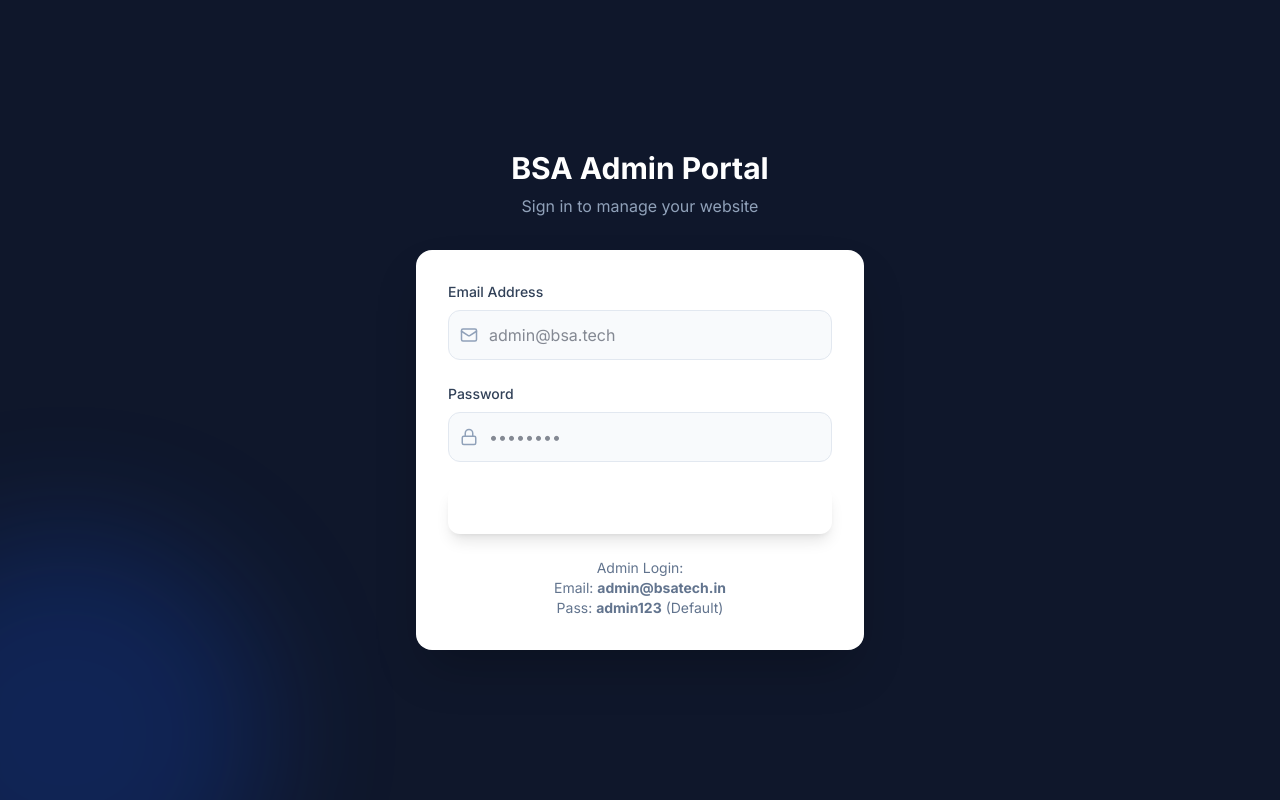
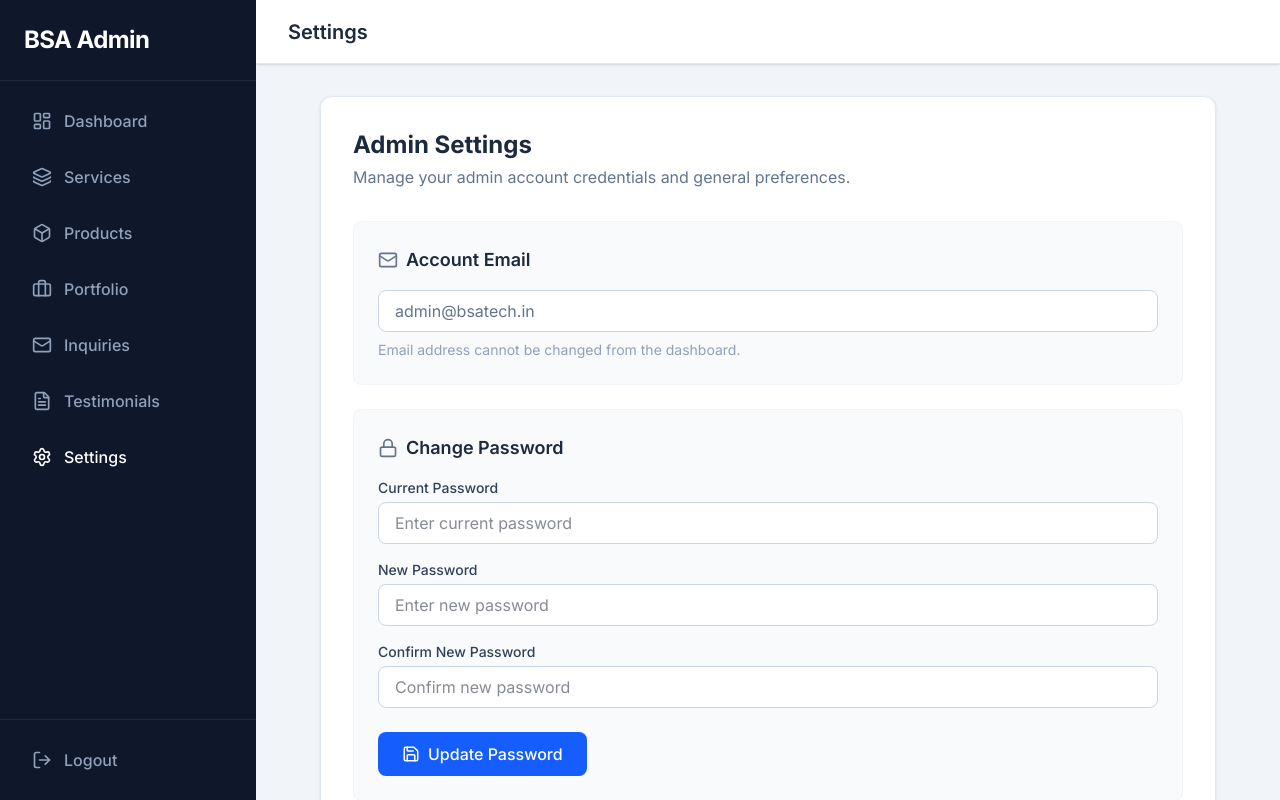
Before and after one commit to Sourabh262/BSA-TECH, a React (Vite) app in the folder frontend/: page /admin/settings in a window 1280 px wide. Before the commit this address led to /admin/login. Built offline with nearby package versions, Linux system fonts and the light colour scheme; sample sign-in values are in the browser's storage.

Commit message:
feat: use sessionStorage and remove default login credentials

```diff
--- a/frontend/src/App.tsx
+++ b/frontend/src/App.tsx
@@ -32,7 +32,7 @@ const NotFound = () => (
 );
 
 const ProtectedRoute = ({ children }: { children: React.ReactNode }) => {
-  const token = localStorage.getItem('adminToken');
+  const token = sessionStorage.getItem('adminToken');
   if (!token) {
     return <Navigate to="/admin/login" replace />;
   }
--- a/frontend/src/pages/admin/AdminLayout.tsx
+++ b/frontend/src/pages/admin/AdminLayout.tsx
@@ -8,7 +8,7 @@ const AdminLayout = () => {
   const [isSidebarOpen, setIsSidebarOpen] = useState(false);
 
   const handleLogout = () => {
-    localStorage.removeItem('adminToken');
+    sessionStorage.removeItem('adminToken');
     navigate('/admin/login');
   };
 
--- a/frontend/src/pages/admin/Login.tsx
+++ b/frontend/src/pages/admin/Login.tsx
@@ -12,7 +12,7 @@ const Login = () => {
 
   // Redirect if already logged in
   useEffect(() => {
-    if (localStorage.getItem('adminToken')) {
+    if (sessionStorage.getItem('adminToken')) {
       navigate('/admin');
     }
   }, [navigate]);
@@ -24,7 +24,7 @@ const Login = () => {
 
     try {
       const { data } = await api.post('/auth/login', { email, password });
-      localStorage.setItem('adminToken', data.token);
+      sessionStorage.setItem('adminToken', data.token);
       navigate('/admin');
     } catch (err: any) {
       setError(err.response?.data?.message || 'Invalid email or password');
@@ -101,10 +101,6 @@ const Login = () => {
               )}
             </button>
           </form>
-
-          <div className="mt-6 text-center text-sm text-slate-500">
-            <p>Admin Login: <br/> Email: <b>admin@bsatech.in</b> <br/> Pass: <b>admin123</b> (Default)</p>
-          </div>
         </div>
       </div>
     </div>
```
